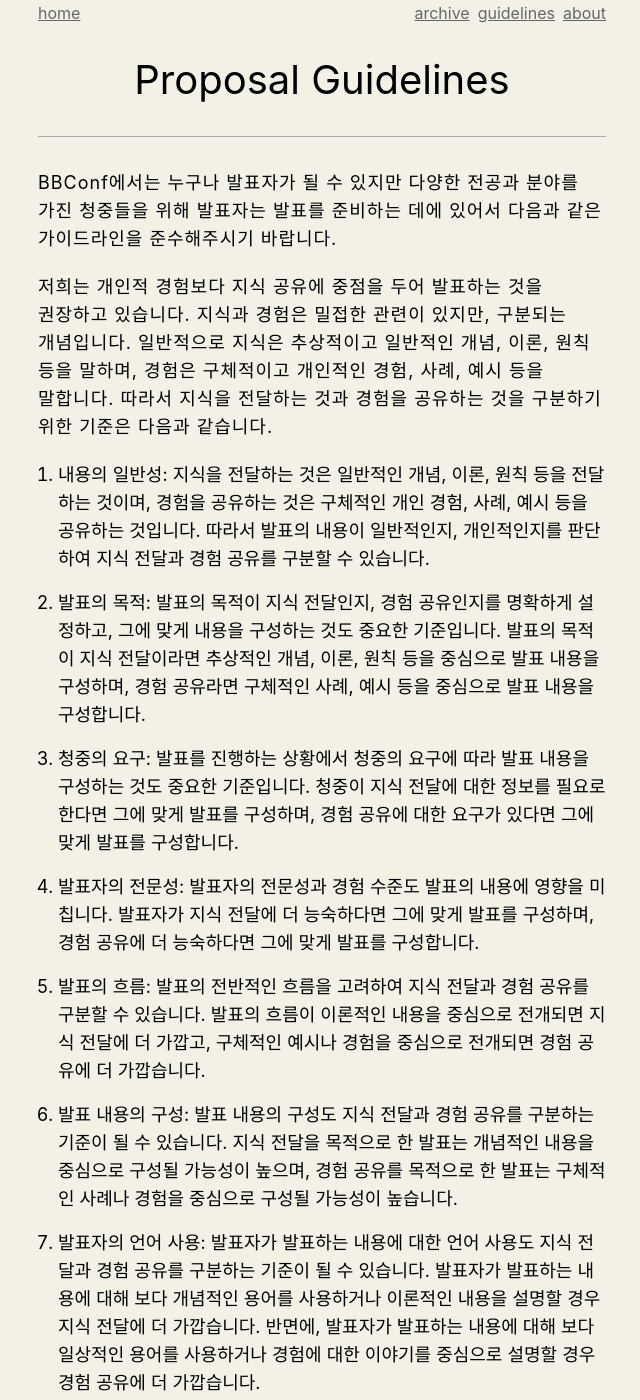
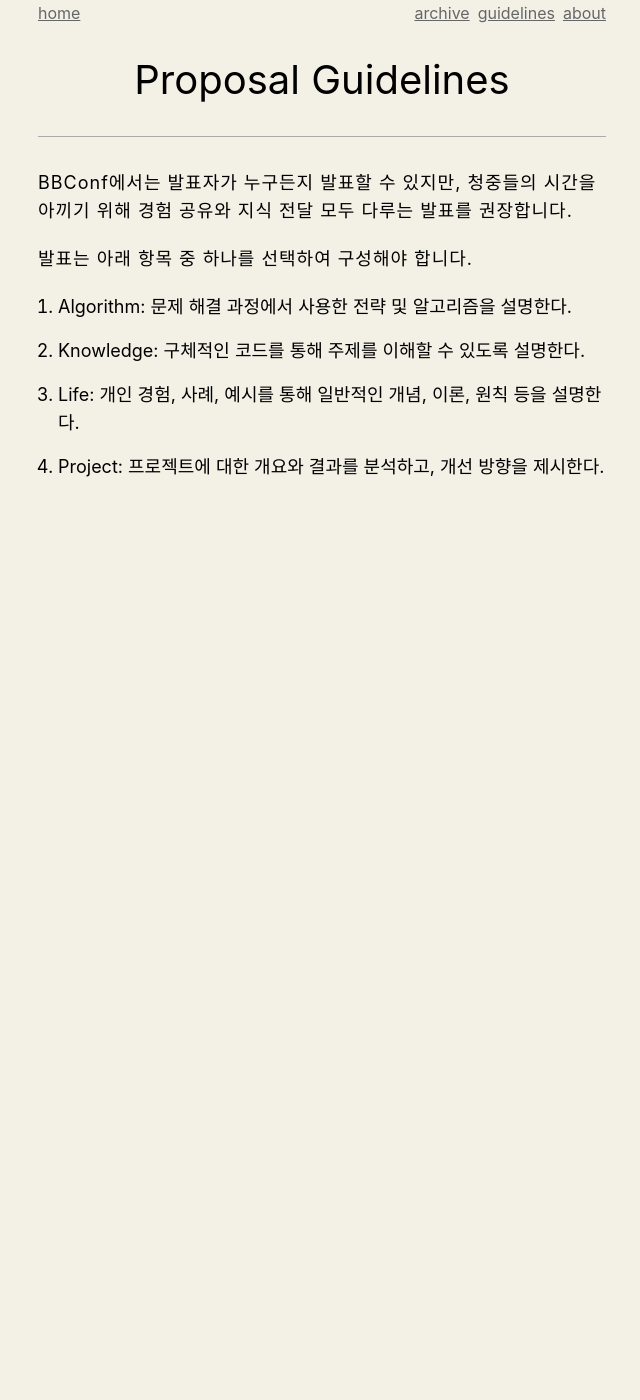
Before and after one commit to bbconfhq/conference, a Gatsby site: page /guidelines in a window 1280 px wide. Shown: the part 29-1429 px from the top of the page, without its empty margins (318-958 px from the left). After the commit the page ends 800 px from the top, so only its background shows below. Built offline with nearby package versions, Linux system fonts and the light colour scheme; Gatsby itself is replaced by a stand-in of ours; a web font is replaced by a local one.

Commit message:
update guidelines.tsx (#33)

```diff
--- a/src/pages/guidelines.tsx
+++ b/src/pages/guidelines.tsx
@@ -20,23 +20,16 @@ const GuidelinePage = () => {
   return (
     <Layout>
       <Title>Proposal Guidelines</Title>
-
       <Divider />
-
-      <Paragraph>BBConf에서는 누구나 발표자가 될 수 있지만 다양한 전공과 분야를 가진 청중들을 위해 발표자는 발표를 준비하는 데에 있어서 다음과 같은 가이드라인을 준수해주시기 바랍니다. </Paragraph>
+      <Paragraph>BBConf에서는 발표자가 누구든지 발표할 수 있지만, 청중들의 시간을 아끼기 위해 경험 공유와 지식 전달 모두 다루는 발표를 권장합니다.</Paragraph>
       <br />
-      <Paragraph>저희는 개인적 경험보다 지식 공유에 중점을 두어 발표하는 것을 권장하고 있습니다. 지식과 경험은 밀접한 관련이 있지만, 구분되는 개념입니다. 일반적으로 지식은 추상적이고 일반적인 개념, 이론, 원칙 등을 말하며, 경험은 구체적이고 개인적인 경험, 사례, 예시 등을 말합니다. 따라서 지식을 전달하는 것과 경험을 공유하는 것을 구분하기 위한 기준은 다음과 같습니다.</Paragraph>
+      <Paragraph>발표는 아래 항목 중 하나를 선택하여 구성해야 합니다.</Paragraph>
       <br />
-
       <List>
-        <ListItem>내용의 일반성: 지식을 전달하는 것은 일반적인 개념, 이론, 원칙 등을 전달하는 것이며, 경험을 공유하는 것은 구체적인 개인 경험, 사례, 예시 등을 공유하는 것입니다. 따라서 발표의 내용이 일반적인지, 개인적인지를 판단하여 지식 전달과 경험 공유를 구분할 수 있습니다.</ListItem>
-        <ListItem>발표의 목적: 발표의 목적이 지식 전달인지, 경험 공유인지를 명확하게 설정하고, 그에 맞게 내용을 구성하는 것도 중요한 기준입니다. 발표의 목적이 지식 전달이라면 추상적인 개념, 이론, 원칙 등을 중심으로 발표 내용을 구성하며, 경험 공유라면 구체적인 사례, 예시 등을 중심으로 발표 내용을 구성합니다.</ListItem>
-        <ListItem>청중의 요구: 발표를 진행하는 상황에서 청중의 요구에 따라 발표 내용을 구성하는 것도 중요한 기준입니다. 청중이 지식 전달에 대한 정보를 필요로 한다면 그에 맞게 발표를 구성하며, 경험 공유에 대한 요구가 있다면 그에 맞게 발표를 구성합니다.</ListItem>
-        <ListItem>발표자의 전문성: 발표자의 전문성과 경험 수준도 발표의 내용에 영향을 미칩니다. 발표자가 지식 전달에 더 능숙하다면 그에 맞게 발표를 구성하며, 경험 공유에 더 능숙하다면 그에 맞게 발표를 구성합니다.</ListItem>
-        <ListItem>발표의 흐름: 발표의 전반적인 흐름을 고려하여 지식 전달과 경험 공유를 구분할 수 있습니다. 발표의 흐름이 이론적인 내용을 중심으로 전개되면 지식 전달에 더 가깝고, 구체적인 예시나 경험을 중심으로 전개되면 경험 공유에 더 가깝습니다.</ListItem>
-        <ListItem>발표 내용의 구성: 발표 내용의 구성도 지식 전달과 경험 공유를 구분하는 기준이 될 수 있습니다. 지식 전달을 목적으로 한 발표는 개념적인 내용을 중심으로 구성될 가능성이 높으며, 경험 공유를 목적으로 한 발표는 구체적인 사례나 경험을 중심으로 구성될 가능성이 높습니다.</ListItem>
-        <ListItem>발표자의 언어 사용: 발표자가 발표하는 내용에 대한 언어 사용도 지식 전달과 경험 공유를 구분하는 기준이 될 수 있습니다. 발표자가 발표하는 내용에 대해 보다 개념적인 용어를 사용하거나 이론적인 내용을 설명할 경우 지식 전달에 더 가깝습니다. 반면에, 발표자가 발표하는 내용에 대해 보다 일상적인 용어를 사용하거나 경험에 대한 이야기를 중심으로 설명할 경우 경험 공유에 더 가깝습니다.</ListItem>
-        <ListItem>발표의 방식: 발표의 방식도 지식 전달과 경험 공유를 구분하는 기준이 될 수 있습니다. 발표의 방식이 강의형태로 이루어진다면 지식 전달에 더 가깝습니다. 반면에, 발표의 방식이 대화형태로 이루어진다면 경험 공유에 더 가깝습니다.</ListItem>
+        <ListItem>Algorithm: 문제 해결 과정에서 사용한 전략 및 알고리즘을 설명한다.</ListItem>
+        <ListItem>Knowledge: 구체적인 코드를 통해 주제를 이해할 수 있도록 설명한다.</ListItem>
+        <ListItem>Life: 개인 경험, 사례, 예시를 통해 일반적인 개념, 이론, 원칙 등을 설명한다.</ListItem>
+        <ListItem>Project: 프로젝트에 대한 개요와 결과를 분석하고, 개선 방향을 제시한다.</ListItem>
       </List>
     </Layout>
   );
```
